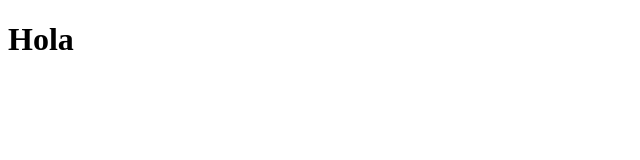
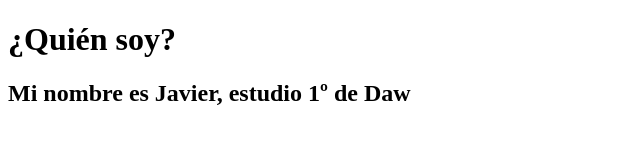
Before and after one commit to Jescdom238/Hola-Mundo, a plain HTML site: page index.html in a window 1280 px wide. Shown: the whole page, without its empty margins (0-640 px from the left). Drawn offline with Linux system fonts and the light colour scheme.

Commit message:
Update index.html

```diff
--- a/index.html
+++ b/index.html
@@ -7,7 +7,7 @@
     <title>¿Quieres saber de mí?</title>
 </head>
 <body>
-    <h1>Hola</h1>
-    <h2> <b><k></k></b> </h2>
+    <h1>¿Quién soy?</h1>
+    <h2> <b><k>Mi nombre es Javier, estudio 1º de Daw</k></b> </h2>
 </body>
 </html>
```
